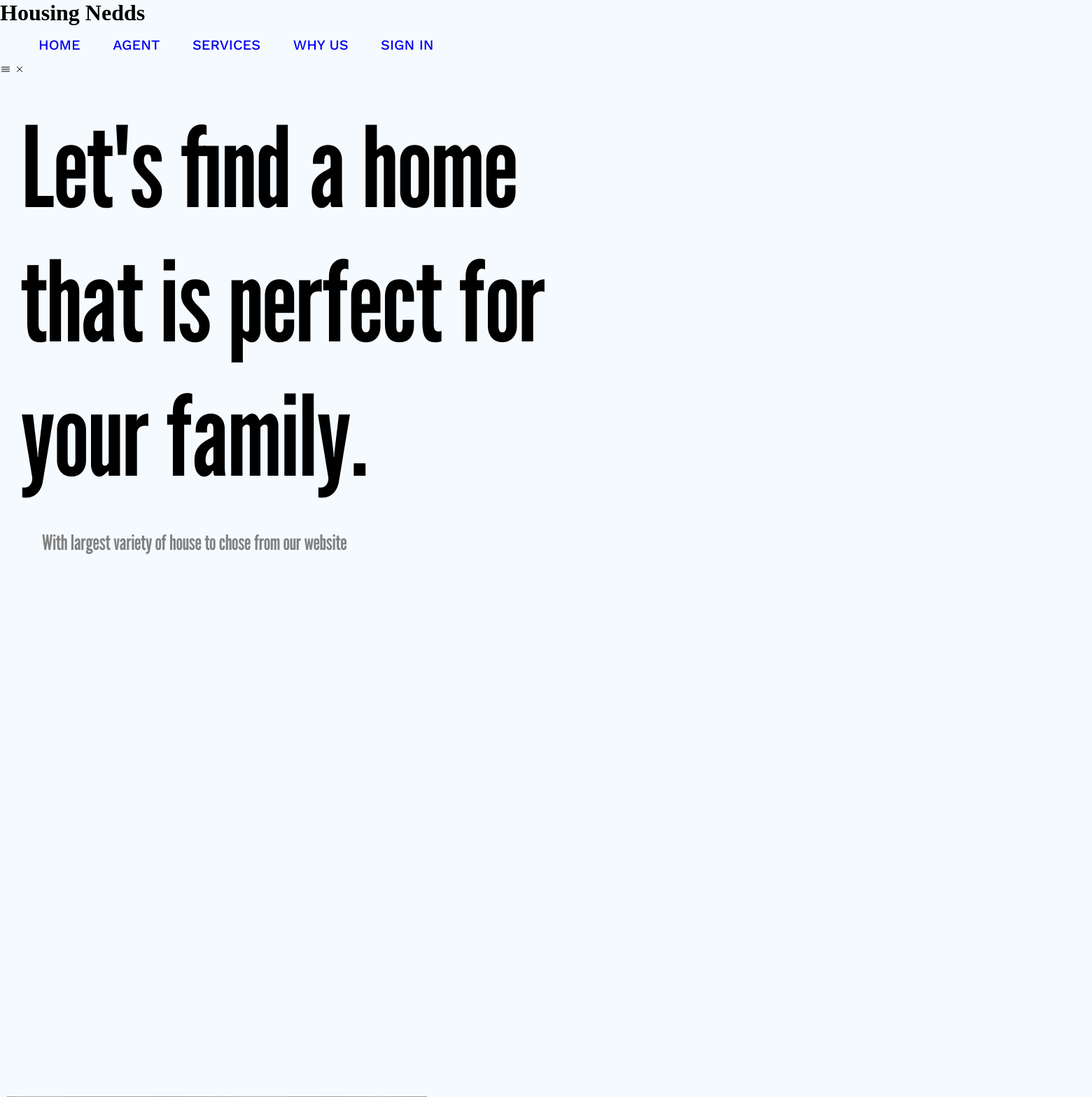
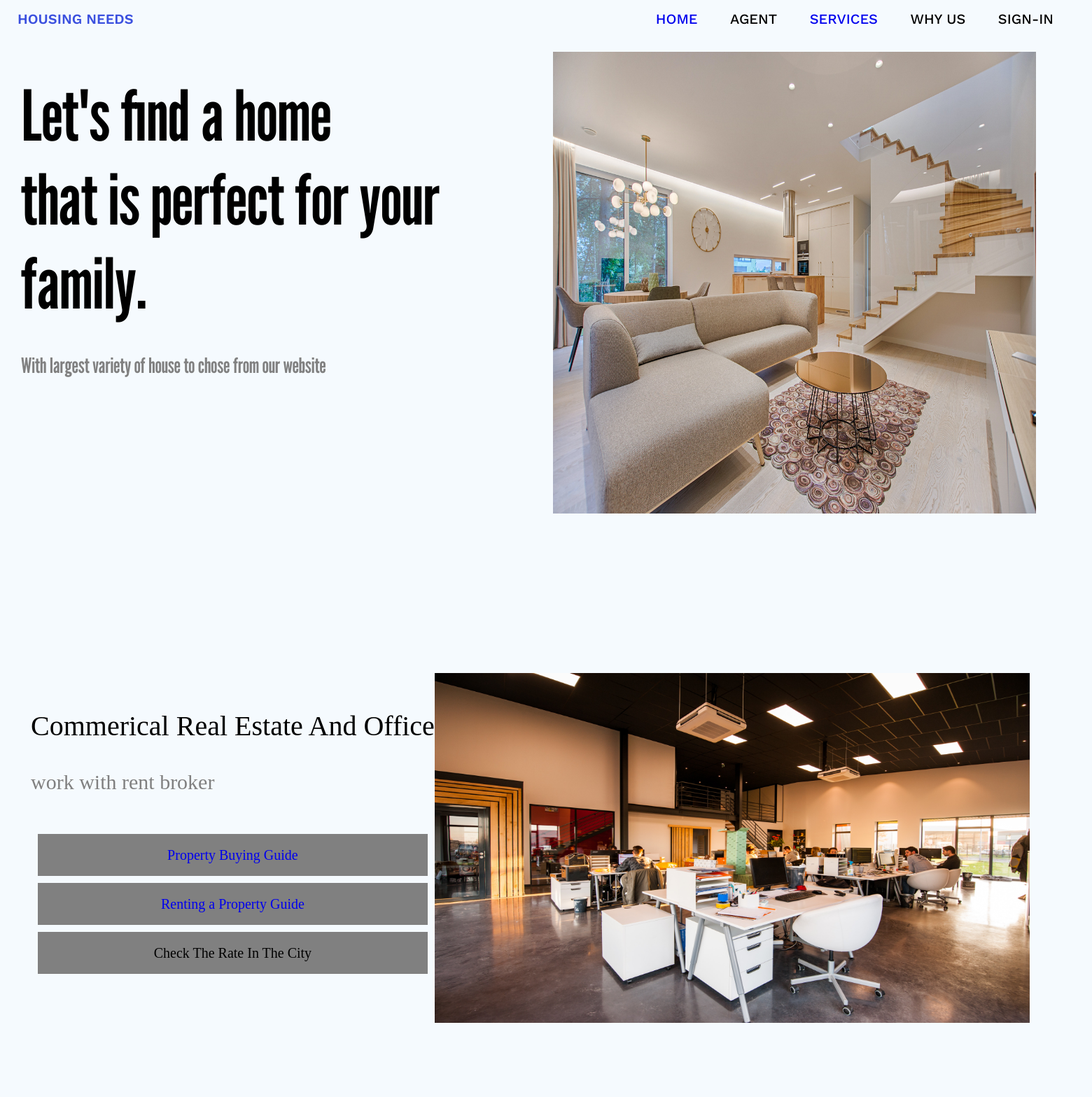
Before and after one commit to bhuvan-tech/future-ready-talent, a PHP site: page / in a window 1560 px wide; the page is wider, and only the part inside the window is pictured. Shown: the top 1568 px of that part at 70% size. After the commit the page ends 1462 px from the top of that part, so only its background shows below. Run offline with PHP 8.4, Linux system fonts and the light colour scheme; some web fonts are replaced.

Commit message:
home page

```diff
--- a/index.html
+++ b/index.html
@@ -1,64 +1,34 @@
 <!DOCTYPE html>
 <html lang="en">
-
 <head>
-  <meta charset="UTF-8" />
-  <meta http-equiv="X-UA-Compatible" content="IE=edge" />
-  <meta name="viewport" content="width=device-width, initial-scale=1.0" />
-  <title>Housing Needs : Buy Rent Lease</title>
-  <link rel="stylesheet" href="style.css" />
+    <meta charset="UTF-8">
+    <meta http-equiv="X-UA-Compatible" content="IE=edge">
+    <meta name="viewport" content="width=device-width, initial-scale=1.0">
+    <title>Housing Needs</title>
+    <link rel="stylesheet" href="style.css">
 </head>
-
 <body>
-  <header class="header">
-    <h1>
-      Housing Nedds
-    </h1>
-
     <nav class="navbar">
-      <ul class="navbar-list">
-        <li><a class="navbar-link" href="#">Home</a></li>
-        <li><a class="navbar-link" href="#">Agent</a></li>
-        <li><a class="navbar-link" href="#">Services</a></li>
-        <li><a class="navbar-link" href="#">Why Us</a></li>
-        <li><a class="navbar-link" href="#">Sign In</a></li>
-
+        <div class="logo">
+            Housing Needs
+        </div>
+        <ul >
+            <li><a href="index.html"> Home</a></li>
+            <li><a href=""> Agent</a></li>
+            <li><a href="./hyperlink/service.html"> Services</a></li>
+            <li><a href=""> Why us</a></li>
+            <li><a href=""> Sign-in</a></li>
         </ul>
     </nav>
+    <div class="container">
 
-    <div class="mobile-navbar-btn">
-      <ion-icon name="menu-outline" class="mobile-nav-icon"></ion-icon>
-      <ion-icon name="close-outline" class="mobile-nav-icon"></ion-icon>
-    </div>
-  </header>
-
-  <main>
-    <section class="section-hero">
-      <div class="hero">
             <div class="left">
                 Let's find a home <br>that is perfect for your family.
                 <div class="smallleft">With largest variety of house to chose from our website</div>
             </div>
+
         <div class="right">
-
-          <img src="bg.jpeg" alt="House Image" width="600vw" height="600vh">
-
-        </div>
-      </div>
-    </section>
-  </main>
-  <section class="section-services">
-    <div class="left-service">
-      <div class="servicehead">
-        <p>Commerical real estate and office </p>
-        <div class="smallleft">work with rent broker</div><br>
-        <div class="hero"></div>
-
-        <a href="hyperlink/Buyingguide.html">
-          <div class="box"> Property Buying Guide</div>
-        </a>
-        <div class="box"><a href="#"></a> Renting a Property Guide </div>
-        <div class="box"><a href="#"></a> Check The Rate In The City</div>
+            <img src="bg.jpeg" alt="Housing" class="top-end-img">
         </div>
     </div>
     <div class="container2">
@@ -77,17 +47,6 @@
 
           </div>
     </div>
-  </section>
 
-  <script type="module" src="https://unpkg.com/ionicons@5.5.2/dist/ionicons/ionicons.esm.js"></script>
-  <script nomodule src="https://unpkg.com/ionicons@5.5.2/dist/ionicons/ionicons.js"></script>
-  <script src="script.js"></script>
 </body>
-<footer>
-  <a href="">Abhilash S (PANDA)</a>
-  <a href="">Arun Jenson</a>
-  <a href="">Bhuvan YE</a>
-  <a href="">Bhanu</a>
-</footer>
-
 </html>
--- a/style.css
+++ b/style.css
@@ -57,18 +57,6 @@
 }
 .left{
 
-  max-width: 50vw;
-  background: #f5fafe;
-  min-height: 70vh;
-  font-size: 10rem;
-  font-family: 'League Gothic', sans-serif;
-  margin : 30px;
-}
-
-.smallleft{
-  font-size: 2.3rem;
-  color: grey;
-  padding-top: 0.5rem;
     background: #f5fafe;
     font-family: 'League Gothic', sans-serif;
     min-height: 100vh;
@@ -130,13 +118,3 @@
     font-size: 40px;
     font-weight: 300px;
 }
-
-@media (max-width: 35em) {
-  .header {
-    padding: 0 2.4rem;
-  }
-
-  .header .logo {
-    width: 60%;
-  }
-}
```
Lines whose indentation alone changed are shown as unchanged.
